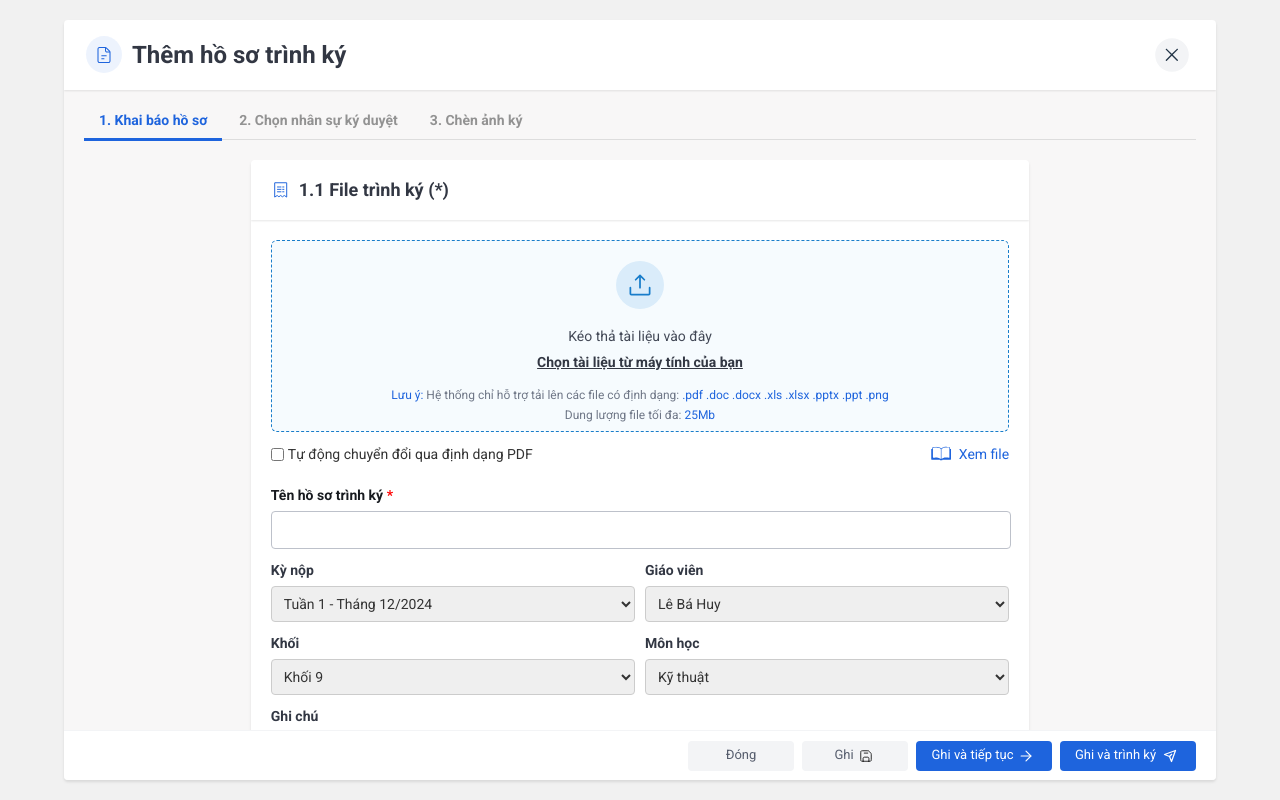
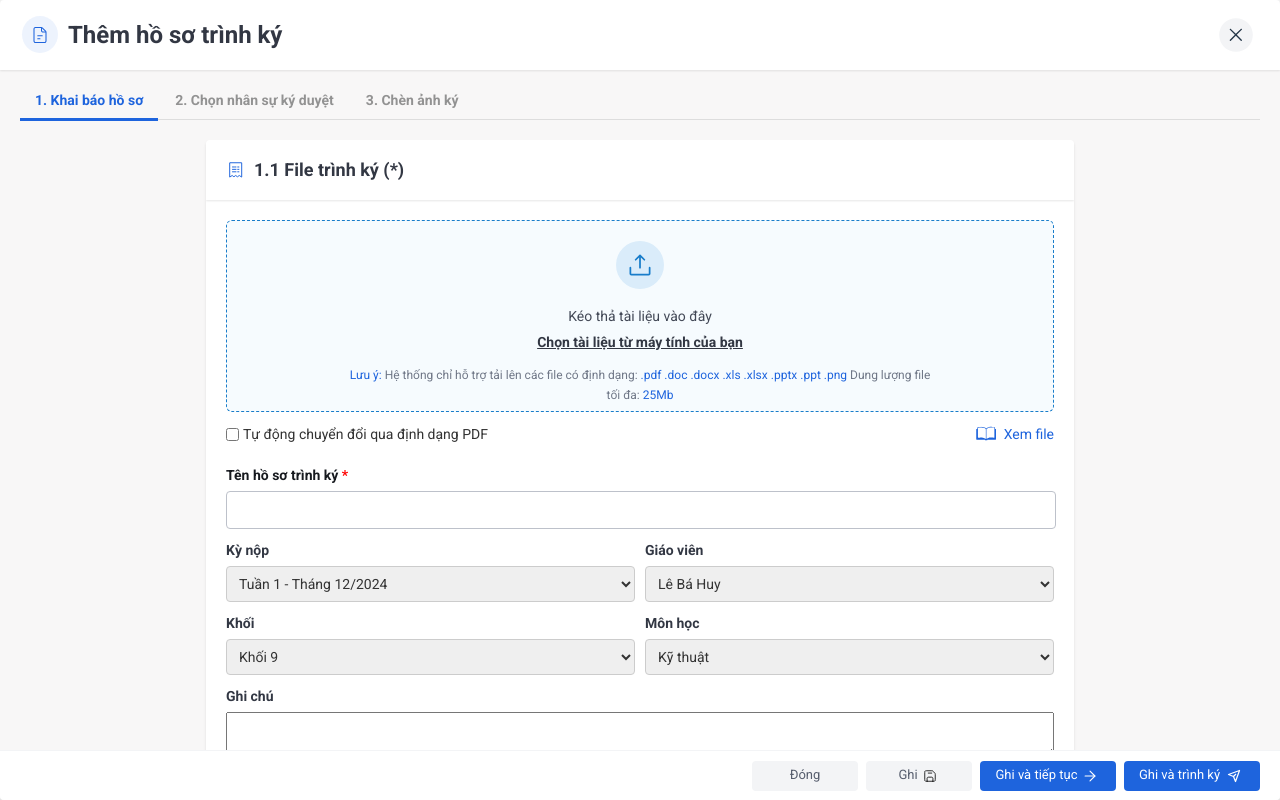
Before and after one commit to congnguyen2222/add-new-hs-trinh-ky, a plain HTML site: page index.html in a window 1280 px wide. Drawn offline with nearby package versions, Linux system fonts and the light colour scheme; a script that the page names is missing.

Commit message:
Update index.css

```diff
--- a/style/index.css
+++ b/style/index.css
@@ -5,8 +5,8 @@
 }
 
 .qi-box-modal {
-    width: 90vw;
-    height: 95vh;
+    width: 100vw;
+    height: 100vh;
     background: #f8f7f7;
     border-radius: 4px;
     -webkit-border-radius: 4px;
@@ -142,7 +142,7 @@
 
 .qi-tab-signature {
     width: 100%;
-    height: calc(100vh - 208px);
+    height: calc(100vh - 190px);
     overflow-y: auto;
 }
 
@@ -150,11 +150,8 @@
     width: 100%;
     height: 100%;
     background: white;
-    border-radius: 4px;
-    -webkit-border-radius: 4px;
-    -moz-border-radius: 4px;
-    -ms-border-radius: 4px;
-    -o-border-radius: 4px;
+    border-top-left-radius: 4px;
+    border-top-right-radius: 4px;
     box-shadow: 0px 2px 3px 0px rgba(0, 0, 0, .1);
     overflow: hidden;
     margin-bottom: 16px;
@@ -440,7 +437,7 @@
 
 .fixTableHead-3 {
     height: fit-content;
-    height: 90%;
+    height: 100%;
     overflow-y: auto;
     border-top-left-radius: 8px;
     border-top-right-radius: 8px;
```
